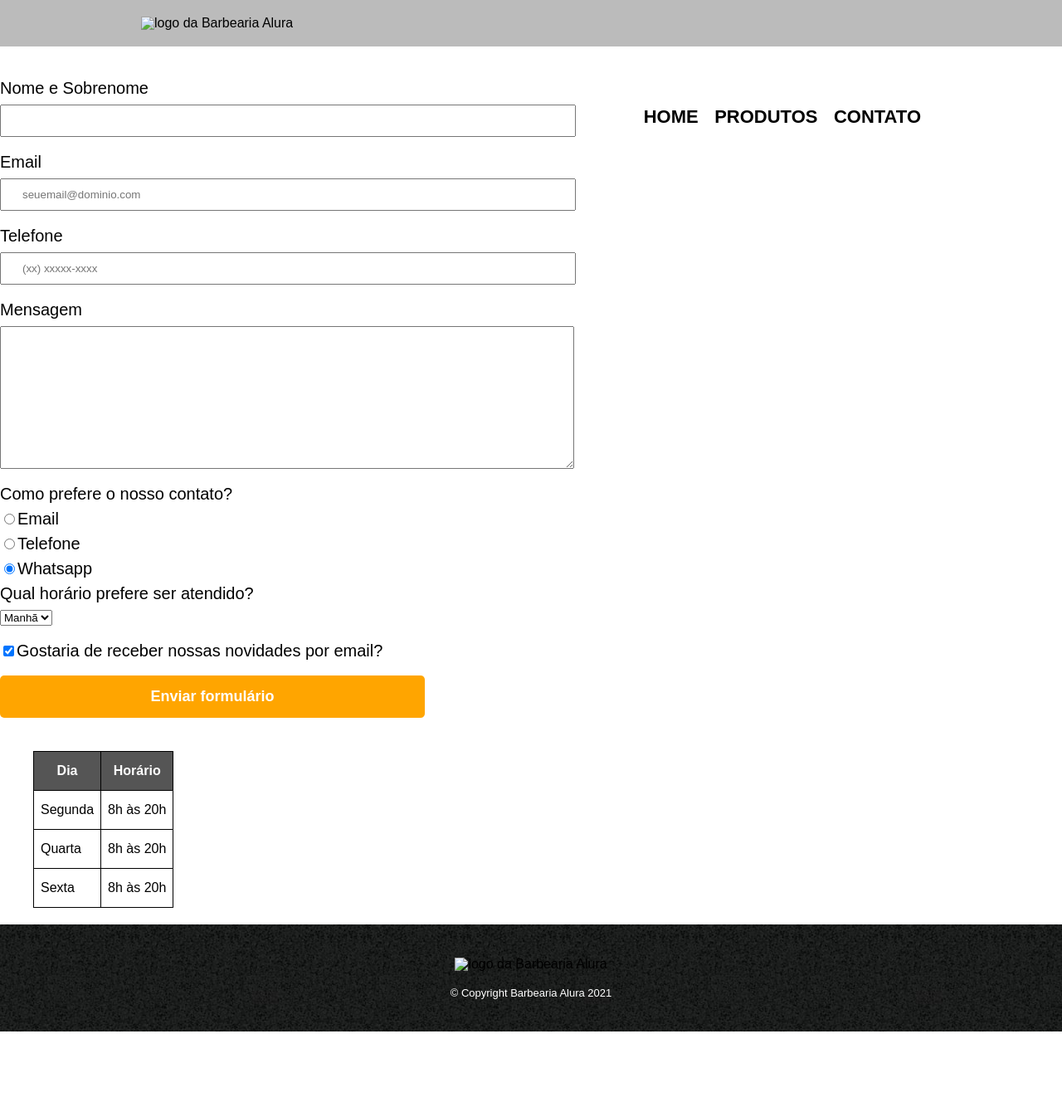
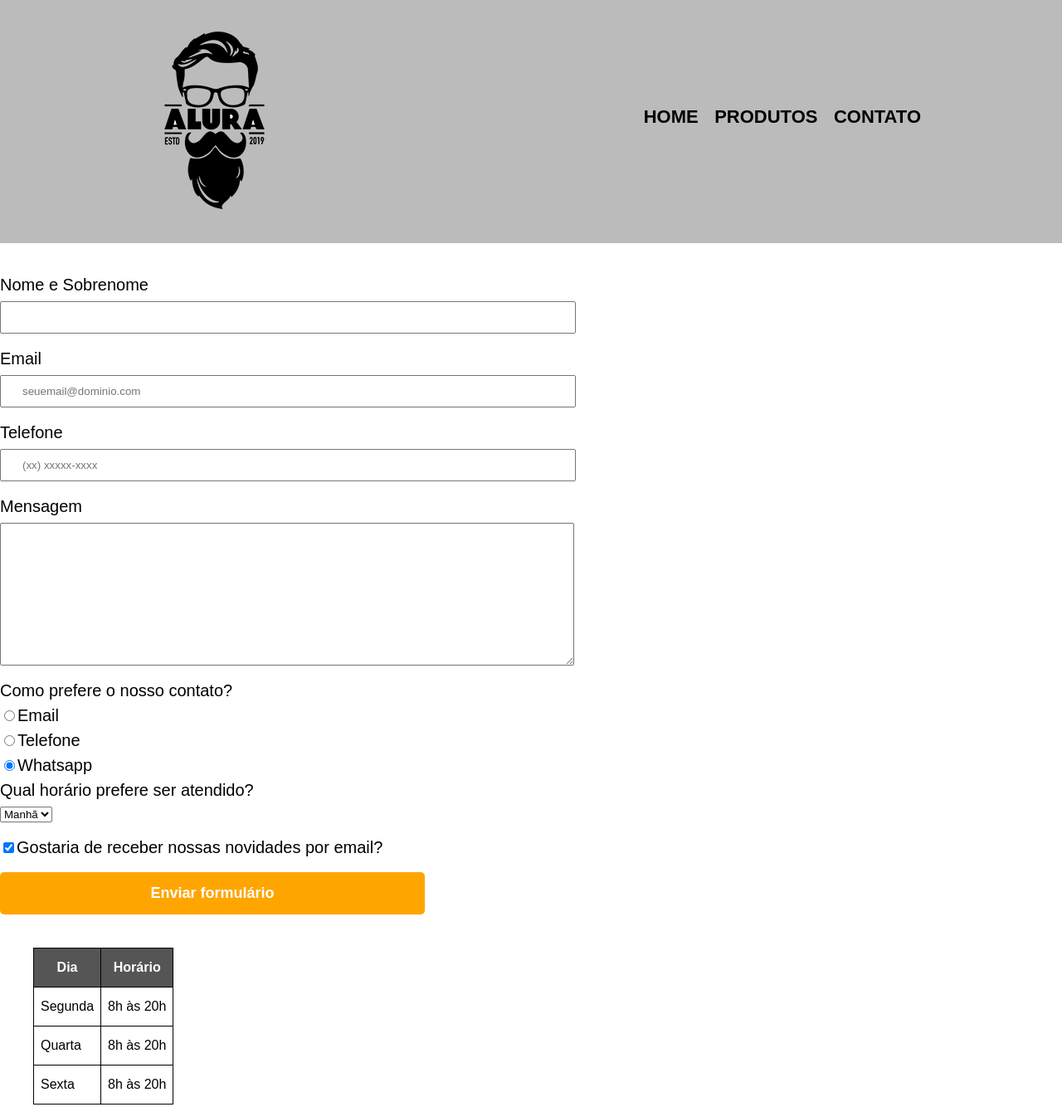
Before and after one commit to dayannealcantara/Barbearia, a plain HTML site: page contato.html in a window 1280 px wide. Shown: the top 1334 px of the page at 83% size. Before the commit the page ends 1243 px from the top, so only its background shows below. Drawn offline with Linux system fonts and the light colour scheme; files that its build step writes are made by us from their sources; files whose address does not match are found by name.

Commit message:
imports organização

```diff
--- a/contato.html
+++ b/contato.html
@@ -5,14 +5,14 @@
     <meta http-equiv="X-UA-Compatible" content="IE=edge">
     <meta name="viewport" content="width=device-width, initial-scale=1.0">
     <title>Contatos - Barbearia Alura</title>
-    <link rel="stylesheet" href="reset.css">
-    <link rel="stylesheet" href="style.css">
+    <link rel="stylesheet" href="./css/reset.css">
+    <link rel="stylesheet" href="./css/style.css">
 
 </head>
 <body>
     <header>
        <div class="caixa">
-            <h1> <img src="logo.png" alt="logo da Barbearia Alura"></h1>
+            <h1> <img src="./img/logo.png" alt="logo da Barbearia Alura"></h1>
             <nav>
                 <ul>
                     <li><a href="index.html">Home</a></li>
@@ -94,7 +94,7 @@
 
 
     <footer>
-        <img src="./logo-branco.png" alt="logo da Barbearia Alura">
+        <img src="./img/logo-branco.png" alt="logo da Barbearia Alura">
         <p class="copyright">&copy; Copyright Barbearia Alura 2021</p>
     </footer>
 </body>
```
